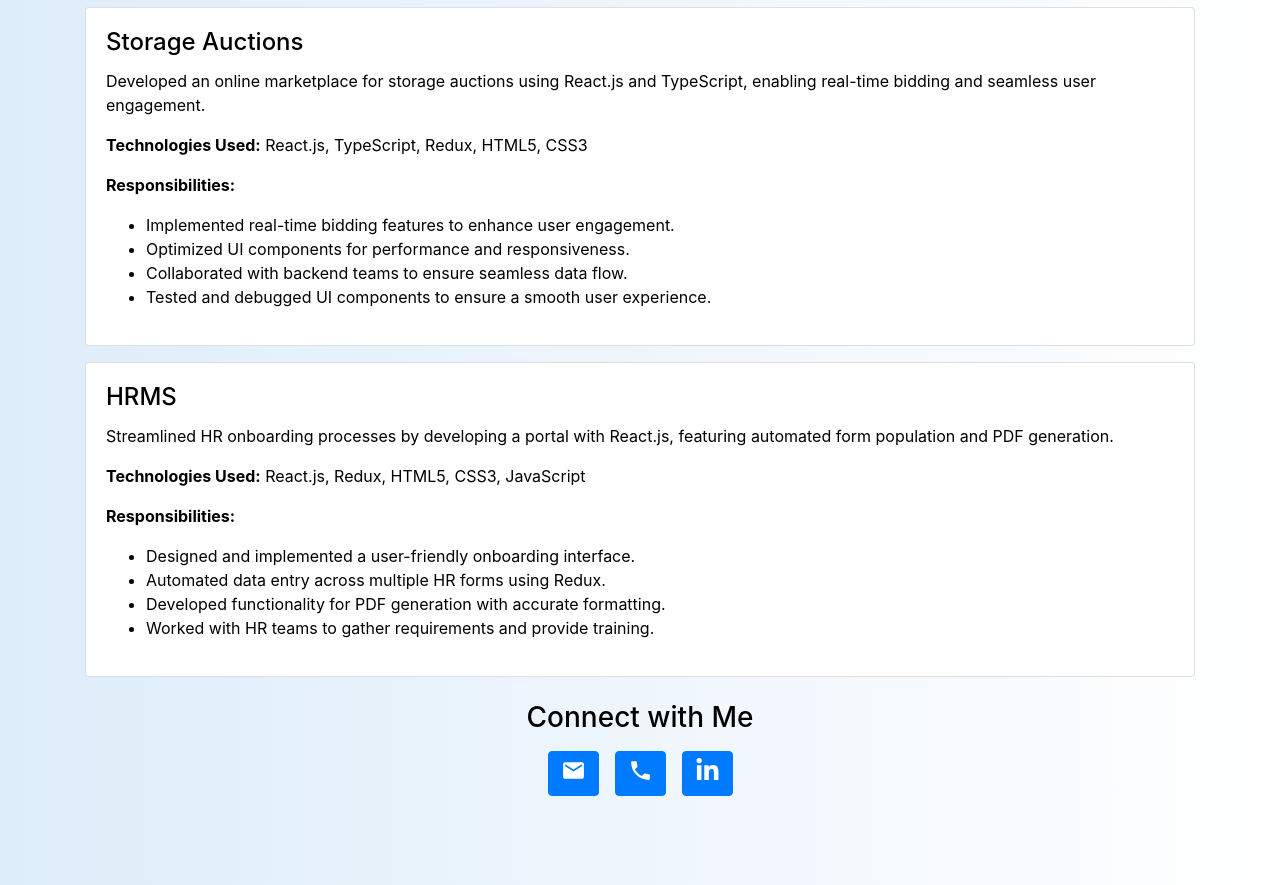
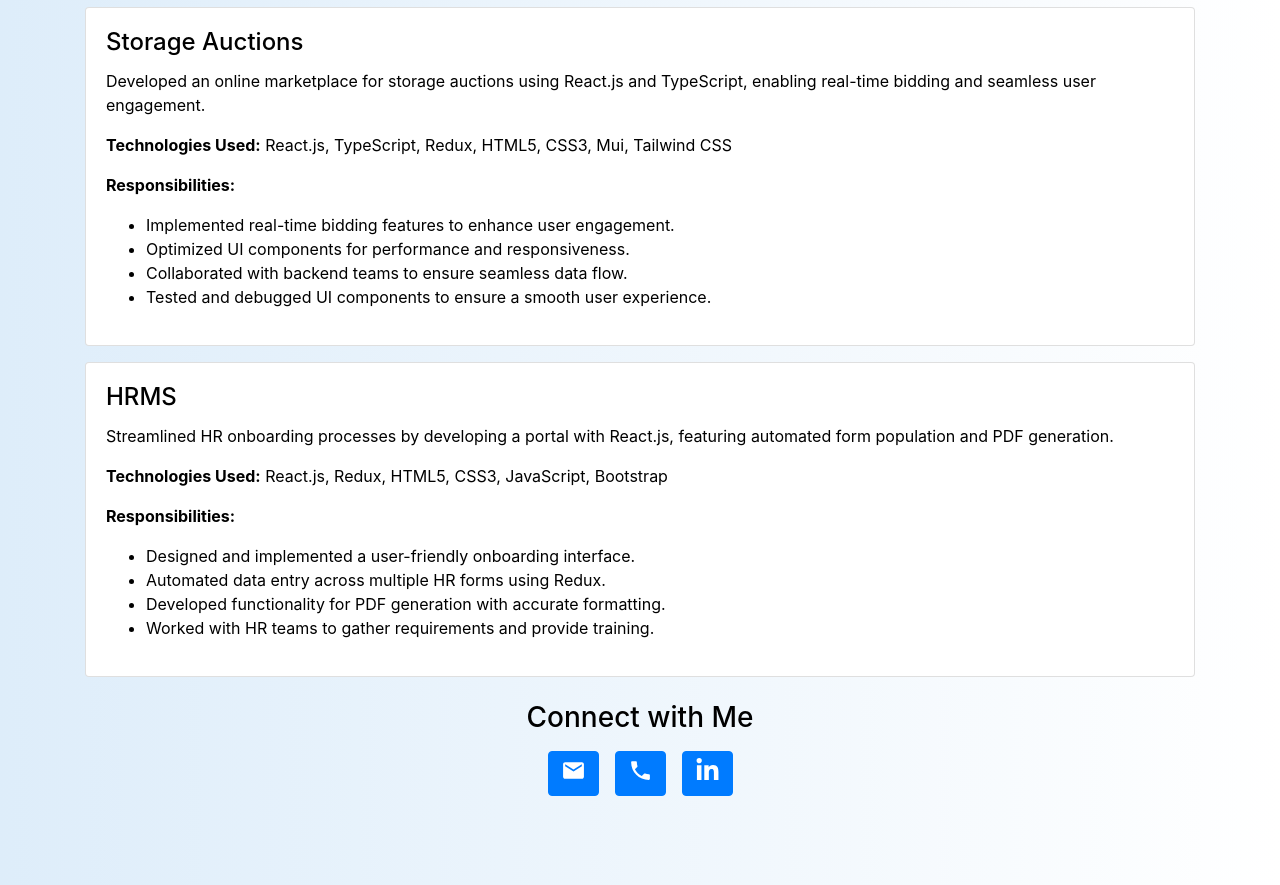
Before and after one commit to MannemBhanuPrakash/Portfolio, a React (Create React App) app: page /about in a window 1280 px wide. Shown: the part 1501-2386 px from the top of the page. Built offline with nearby package versions, Linux system fonts and the light colour scheme; no server answers.

Commit message:
about change

```diff
--- a/src/pages/About.js
+++ b/src/pages/About.js
@@ -66,7 +66,7 @@ const About = () => {
                 Developed an online marketplace for storage auctions using React.js and TypeScript, enabling real-time bidding and seamless
                 user engagement.
               </p>
-              <p><strong>Technologies Used:</strong> React.js, TypeScript, Redux, HTML5, CSS3</p>
+              <p><strong>Technologies Used:</strong> React.js, TypeScript, Redux, HTML5, CSS3, Mui, Tailwind CSS</p>
               <p><strong>Responsibilities:</strong></p>
               <ul>
                 <li>Implemented real-time bidding features to enhance user engagement.</li>
@@ -82,7 +82,7 @@ const About = () => {
               <p className="card-text">
                 Streamlined HR onboarding processes by developing a portal with React.js, featuring automated form population and PDF generation.
               </p>
-              <p><strong>Technologies Used:</strong> React.js, Redux, HTML5, CSS3, JavaScript</p>
+              <p><strong>Technologies Used:</strong> React.js, Redux, HTML5, CSS3, JavaScript, Bootstrap</p>
               <p><strong>Responsibilities:</strong></p>
               <ul>
                 <li>Designed and implemented a user-friendly onboarding interface.</li>
@@ -100,7 +100,7 @@ const About = () => {
           <h3 className="fw-bold">Connect with Me</h3>
           <a href="mailto:bhanuprakashmannem20@gmail.com" className="btn btn-primary m-2" title='E-Mail' target="_blank" rel="noopener noreferrer"><MdEmail size={25} />          </a>
           <a href="tel:+918184959300" className="btn btn-primary m-2 " title='Mobile' ><MdPhone size={25} /></a>
-          <a href="https://www.linkedin.com/in/mannem-bhanuprakash-bb4954133" title='LinkedIn' className="btn btn-primary m-2" target="_blank" rel="noopener noreferrer"><FaLinkedinIn size={25} />          </a>
+          <a href="https://www.linkedin.com/in/mannembhanuprakash" title='LinkedIn' className="btn btn-primary m-2" target="_blank" rel="noopener noreferrer"><FaLinkedinIn size={25} />          </a>
         </div>
       </div>
     </div>
```
Also changed, not shown: 1 other file (tests, documents, lock files or other folders).
